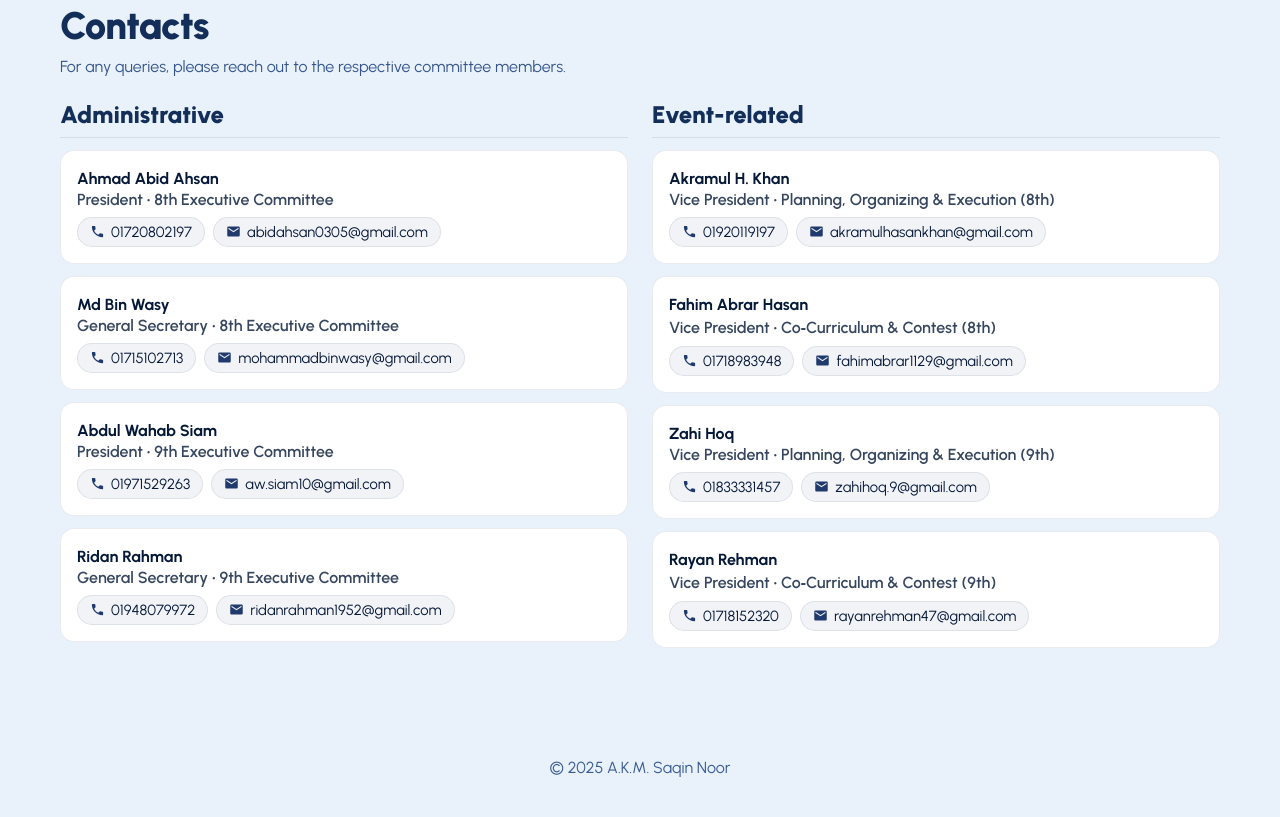
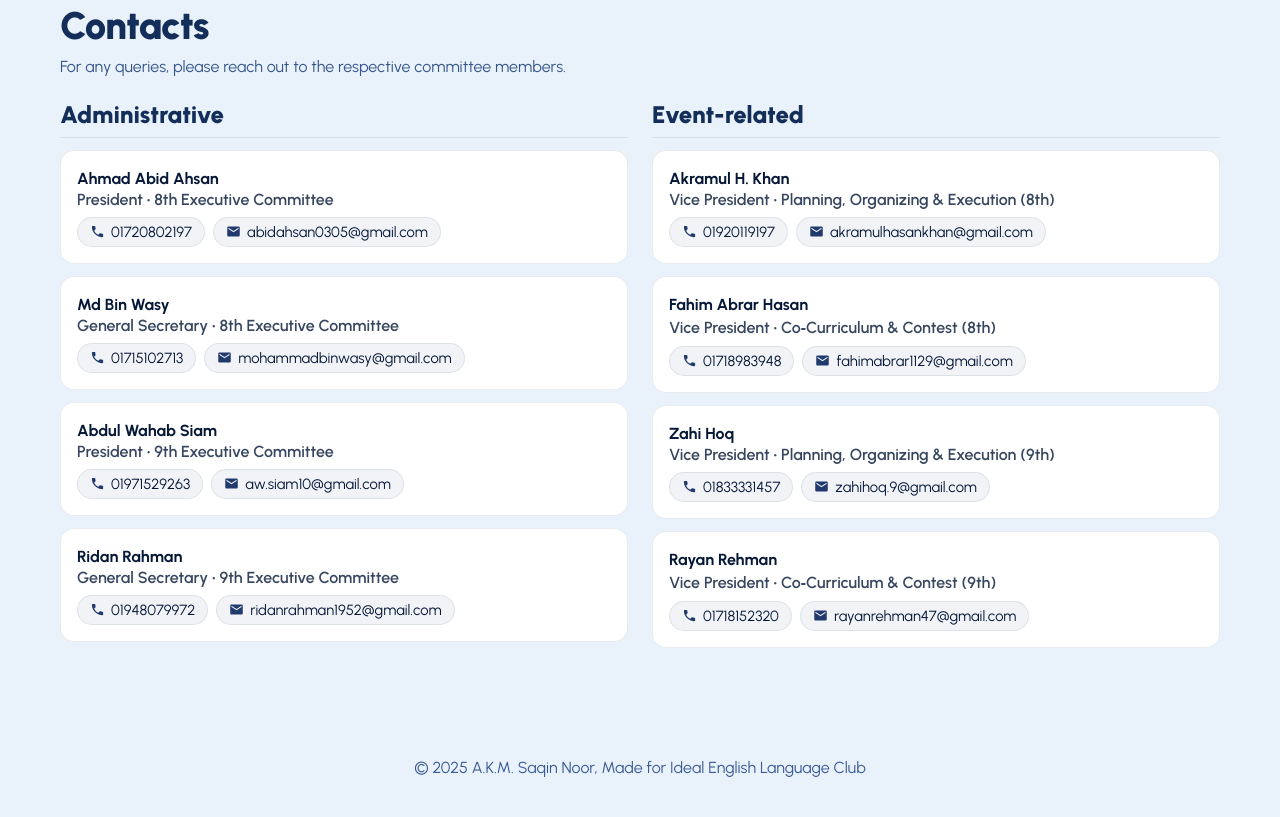
Before and after one commit to SaqinNoor/6th-NELC-Homepage, a plain HTML site: page index.html in a window 1280 px wide. Shown: the part 3852-4669 px from the top of the page. Drawn offline with Linux system fonts and the light colour scheme.

Commit message:
Update copyright

```diff
--- a/index.html
+++ b/index.html
@@ -730,7 +730,7 @@
   </section>
 
   <footer>
-     © 2025 A.K.M. Saqin Noor
+     © 2025 A.K.M. Saqin Noor, Made for Ideal English Language Club
   </footer>
 
   <script>
```
